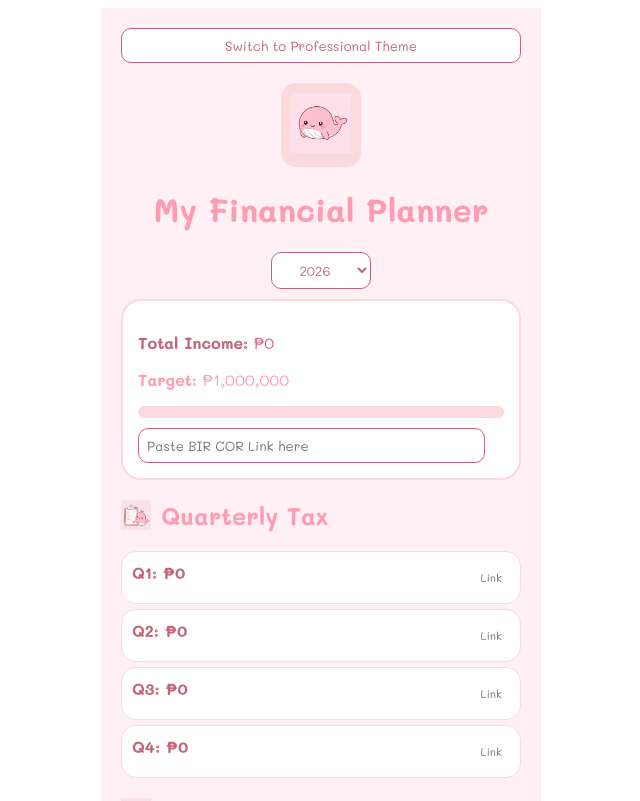
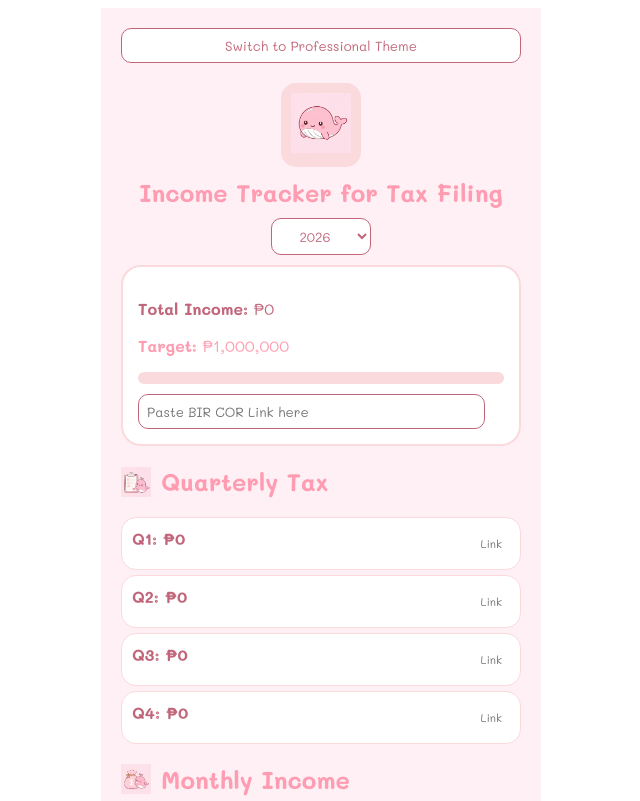
Before and after one commit to 9b8pz25nyt-web/financial-planner, a Next.js app: page / in a window 1280 px wide. Shown: the top 801 px of the page, without its empty margins (319-959 px from the left). Built offline with nearby package versions, Linux system fonts and the light colour scheme.

Commit message:
Update title size for better layout

```diff
--- a/src/pages/index.tsx
+++ b/src/pages/index.tsx
@@ -100,11 +100,24 @@ export default function Home() {
       </button>
 
       <div style={{ textAlign: 'center' }}>
-        <div style={{ display: 'inline-block', background: colors.border, padding: '10px', borderRadius: '15px' }}><img src={`/${colors.icons.icon}`} alt="Icon" style={{ width: '60px' }} /></div>
-        <h1 style={{ color: colors.primary }}>My Financial Planner</h1>
+
+
+      <div style={{ textAlign: 'center' }}>
+        <div style={{ display: 'inline-block', background: colors.border, padding: '10px', borderRadius: '15px' }}>
+          <img src={`/${colors.icons.icon}`} alt="Icon" style={{ width: '60px' }} />
+        </div>
+
+        {/* Updated Title Line */}
+        <h1 style={{ color: colors.primary, fontSize: '1.5rem', margin: '10px 0' }}>
+          Income Tracker for Tax Filing
+        </h1>
+
         <select value={selectedYear} onChange={(e) => setSelectedYear(Number(e.target.value))} style={{ ...inputStyle, textAlign: 'center', width: '100px', display: 'block', margin: 'auto' }}>
           {[2025, 2026, 2027, 2028].map(y => <option key={y} value={y}>{y}</option>)}
         </select>
+      </div>
+
+
       </div>
 
       <div style={{ background: colors.card, padding: '15px', borderRadius: '20px', border: `2px solid ${colors.border}`, marginTop: '10px' }}>
```
